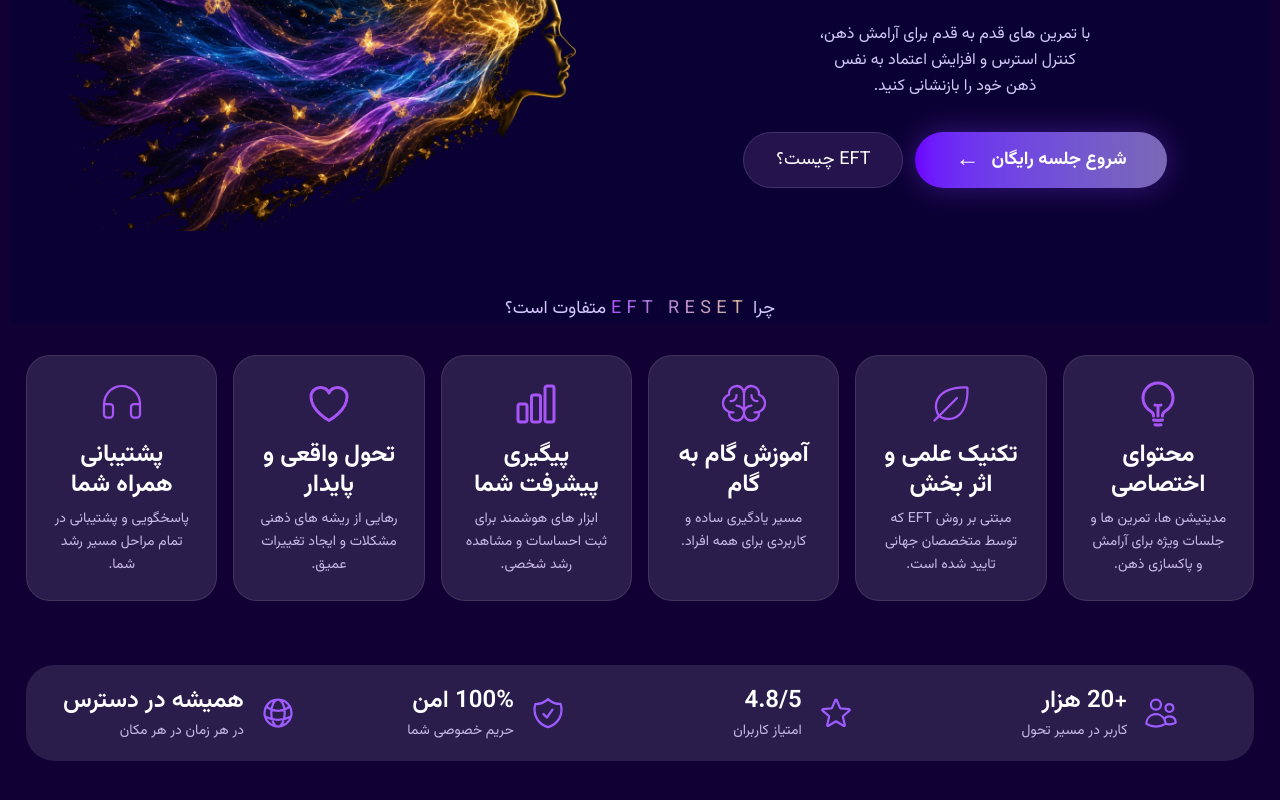
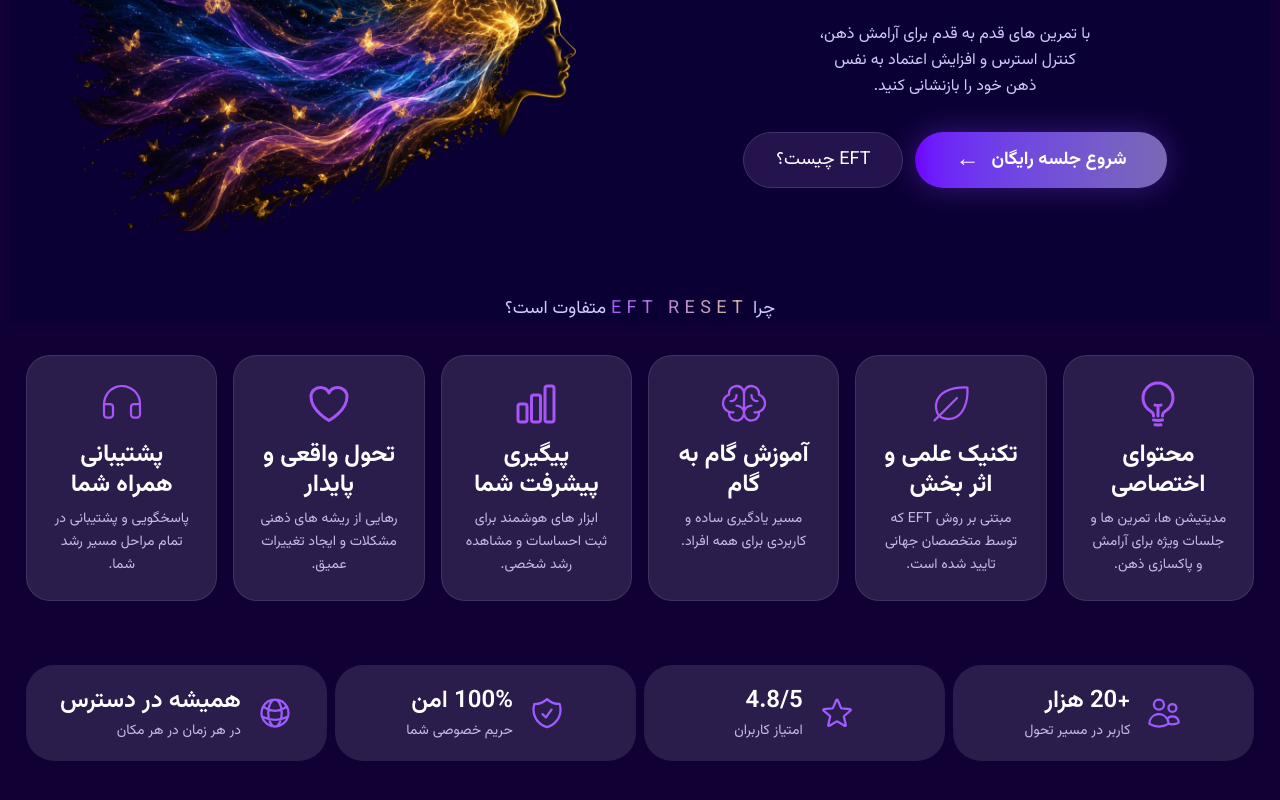
Before and after one commit to Sogand-mohamadiPour/eft, a React (Vite) app: page / in a window 1280 px wide. Shown: the part 274-1074 px from the top of the page. Built offline with nearby package versions, Linux system fonts and the light colour scheme.

Commit message:
status fixed

```diff
--- a/src/components/home/Statas.jsx
+++ b/src/components/home/Statas.jsx
@@ -32,14 +32,14 @@ function Stats() {
   return (
     <section className="px-4 py-8">
       <div className="mx-auto">
-        <div className="hidden md:flex bg-[#2A1D4C] rounded-[28px]">
+        <div className="hidden md:grid grid-cols-4 gap-2">
           {stats.map((item) => {
             const Icon = item.icon;
 
             return (
               <div
                 key={item.title}
-                className="flex-1 flex items-center justify-center gap-4 py-5 px-6"
+                className="bg-[#2A1D4C] rounded-[28px] flex items-center justify-center gap-4 py-5 px-6"
               >
                 <Icon className="text-4xl text-[#9d5cff]" />
 
@@ -57,6 +57,7 @@ function Stats() {
           })}
         </div>
 
+
         <div className="grid grid-cols-2 gap-3 md:hidden">
           {stats.map((item) => {
             const Icon = item.icon;
@@ -71,10 +72,7 @@ function Stats() {
                   <h3 className="text-white text-base font-semibold">
                     {item.title}
                   </h3>
-
-                  <p className="text-[#c8b9ea] text-[10px]">
-                    {item.subtitle}
-                  </p>
+                  <p className="text-[#c8b9ea] text-[10px]">{item.subtitle}</p>
                 </div>
               </div>
             );
```
